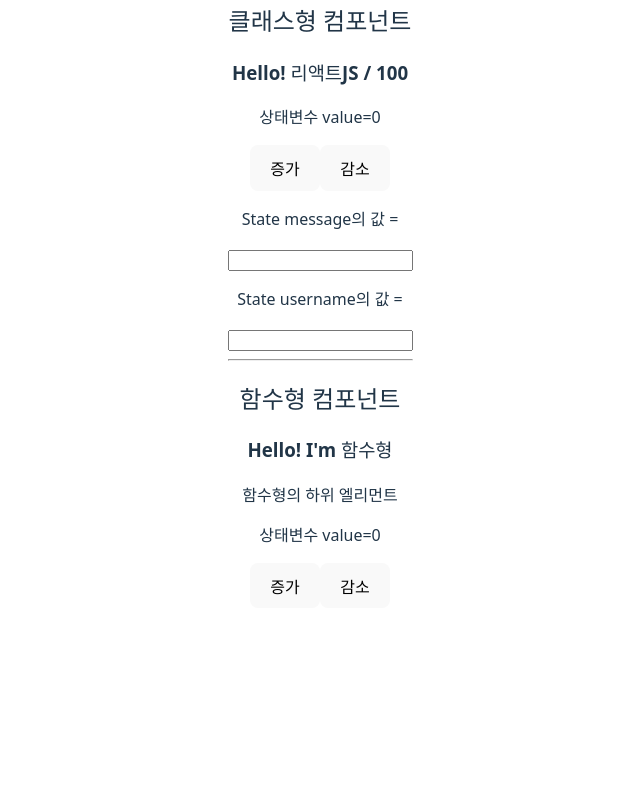
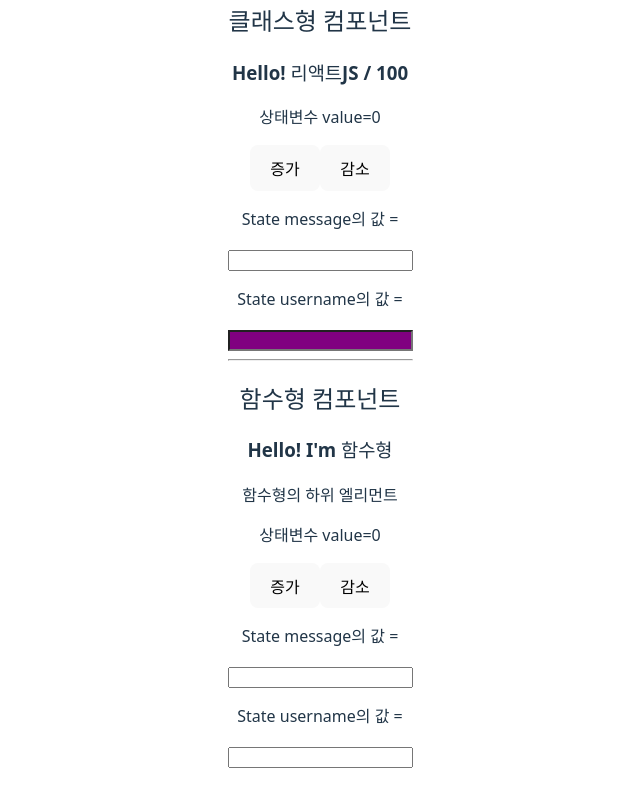
Before and after one commit to J-millar99/SK_Rookies_React-Basic-App, a React (Vite) app in the folder hello-react-app/: page / in a window 1280 px wide. Shown: the part 417-1217 px from the top of the page, without its empty margins (320-960 px from the left). Before the commit the page ends 1057 px from the top, so only its background shows below. Built offline with nearby package versions, Linux system fonts and the light colour scheme.

Commit message:
Component

```diff
--- /dev/null
+++ b/hello-react-app/src/components/MyComponent.css
@@ -0,0 +1,7 @@
+.success {
+    background-color: aquamarine;
+}
+
+.failure {
+    background-color: purple;
+}
--- a/hello-react-app/src/components/MyComponent.jsx
+++ b/hello-react-app/src/components/MyComponent.jsx
@@ -1,5 +1,6 @@
 import { Component } from 'react'
 import PropTypes from 'prop-types'
+import './MyComponent.css';
 
 export default class MyComponent extends Component {
   // 상태변수를 포함하는 state 객체 선언
@@ -7,6 +8,7 @@ export default class MyComponent extends Component {
     value: 0,
     message: '',
     username: '',
+    isValid: false,
   }
 
   handleChange = (e) => {
@@ -22,8 +24,8 @@ export default class MyComponent extends Component {
     }));
   render() {
     const {name, age} = this.props;
-    const { value, message, username } = this.state;
-    const {handleDecrement, handleChange } = this;
+    const { value, message, username, isValid } = this.state;
+    const { handleDecrement, handleChange } = this;
     return (
       <div>
         <h2>클래스형 컴포넌트</h2>
@@ -36,7 +38,10 @@ export default class MyComponent extends Component {
         <p>State message의 값 = {message}</p>
         <input name="message" value={message} onChange={handleChange} /> <br/>
         <p>State username의 값 = {username}</p>
-        <input name="username" value={username} onChange={handleChange} /> <br/>
+        <input name="username" value={username} onChange={handleChange}
+          className={ isValid ? 'success' : 'failure' }
+          ref={(ref) => this.myUsername=ref}
+        /> <br/>
       </div>
     )
   }
--- a/hello-react-app/src/components/MyComponentFunc.jsx
+++ b/hello-react-app/src/components/MyComponentFunc.jsx
@@ -3,6 +3,20 @@ import { useState } from "react";
 const MyComponentFunc = ({ name, children }) => {
     // 상태변수와 setter 함수 선언하기
     const [value, setValue] = useState(0);
+    // const [message, setMessage] = useState('');
+    // const [username, setUsername] = useState('');
+    const [inputs, setInputs] = useState({
+        message: '', username: ''
+    })
+
+    const handleChange = (e) => {
+        setInputs({
+            ...inputs,
+            [e.target.name]: e.target.value
+        })
+    };
+
+    const { message, username } = inputs;
 
     return (
         <div>
@@ -12,6 +26,10 @@ const MyComponentFunc = ({ name, children }) => {
             <p>상태변수 value={value} </p>
             <button onClick={()=>(setValue(value + 1))}>증가</button>
             <button onClick={()=>(setValue(value - 1))}>감소</button>
+            <p>State message의 값 = {message}</p>
+            <input name="message" value={message} onChange={handleChange} /> <br/>
+            <p>State username의 값 = {username}</p>
+            <input name="username" value={username} onChange={handleChange} /> <br/>
         </div>
     );
 };
```
